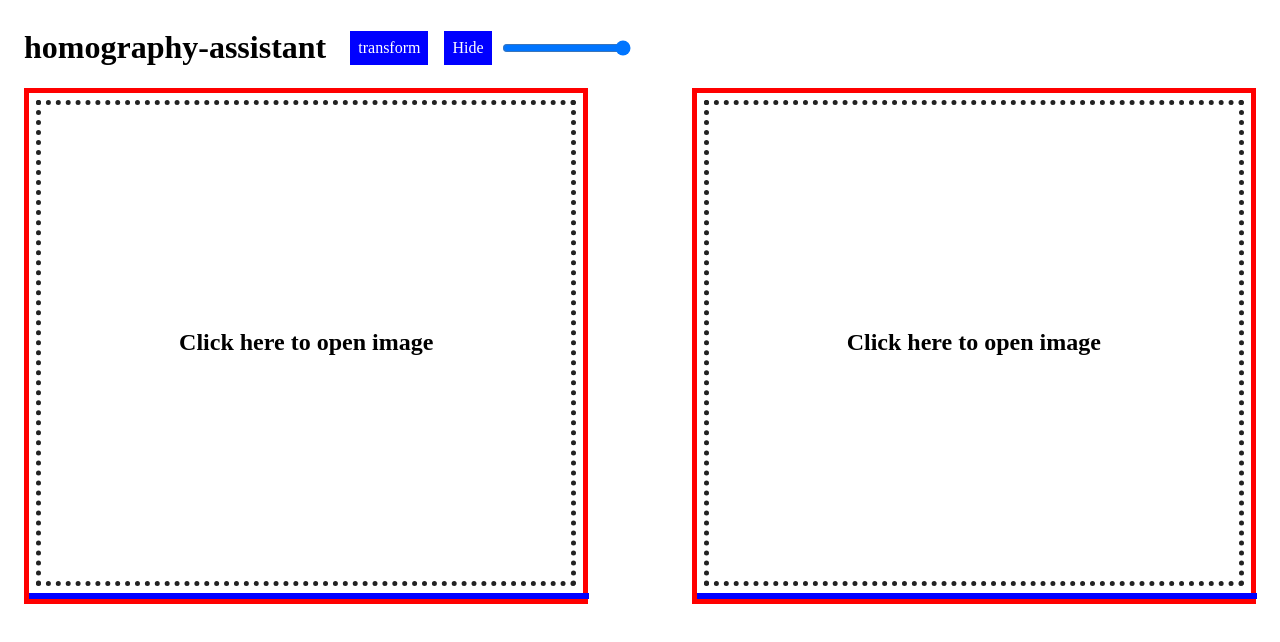
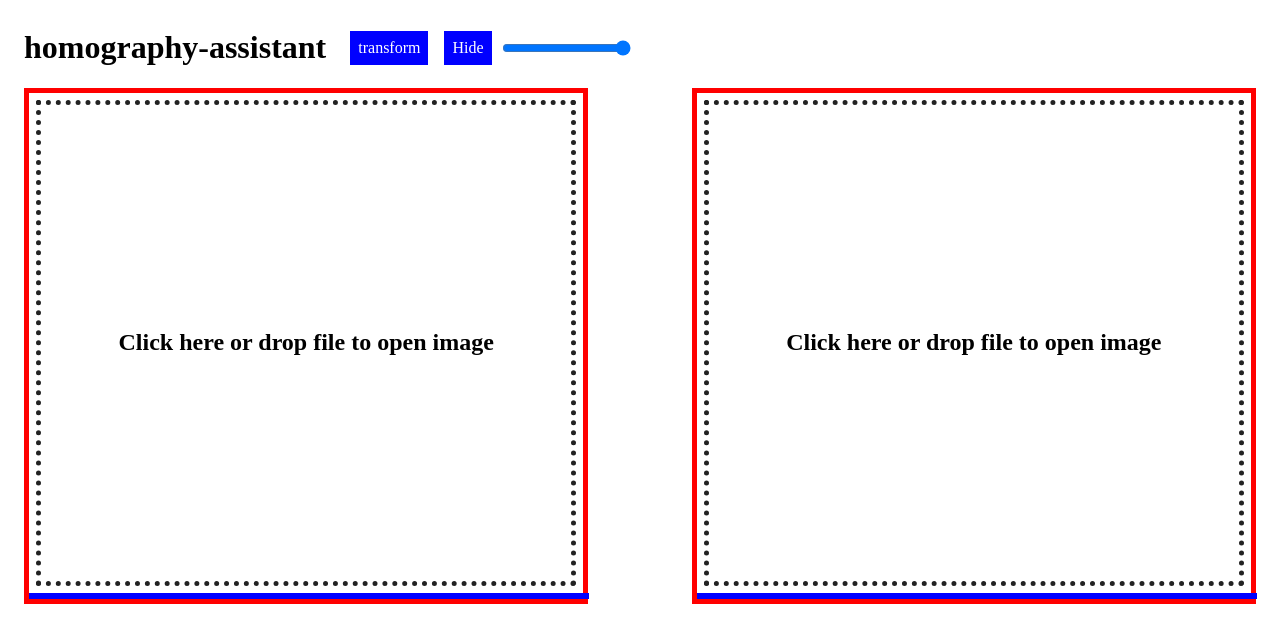
Before and after one commit to rain825/homography-assistant, a Vue app in the folder frontend/: page / in a window 1280 px wide. Shown: the top 642 px of the page. Built offline with nearby package versions, Linux system fonts and the light colour scheme; the HTML template or start-up script is replaced by a standard one; what vue-konva would draw is missing.

Commit message:
change message in FileUploader

```diff
--- a/frontend/src/components/FileUploader.vue
+++ b/frontend/src/components/FileUploader.vue
@@ -1,7 +1,7 @@
 <template>
   <div class="drop-area" @dragleave.prevent @dragover.prevent @drop.prevent.stop="handleSubmit">
     <label :class="{ overlay: canvasVisible }">
-      <div class="message">Click here to open image</div>
+      <div class="message">Click here or drop file to open image</div>
       <input @change="handleSubmit" name="imgFile" ref="file" style="display:none;" type="file" />
     </label>
   </div>
```
